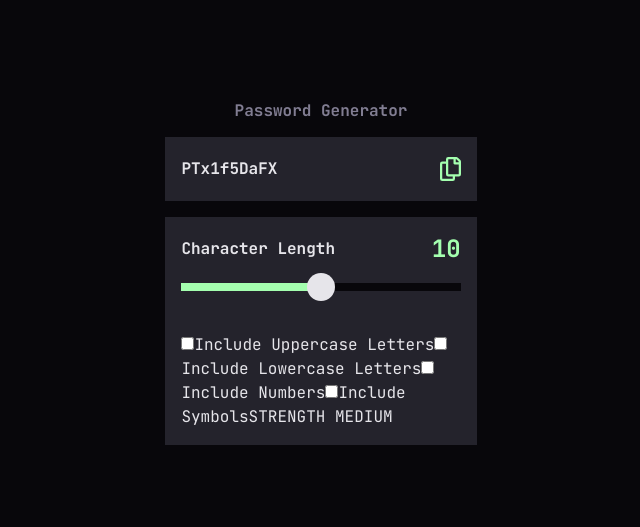
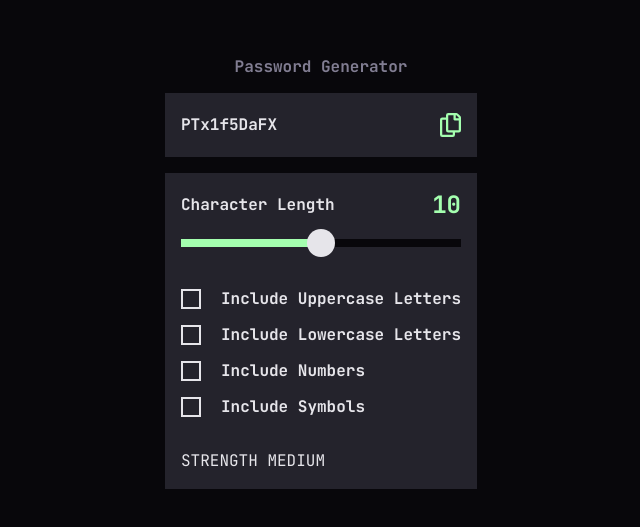
Before and after one commit to Tripouille/fm-password-generator-app, a Next.js app: page / in a window 1280 px wide. Shown: the part 127-654 px from the top of the page, without its empty margins (319-959 px from the left). Built offline with nearby package versions, Linux system fonts and the light colour scheme.

Commit message:
feat: create checkbox

```diff
--- a/package.json
+++ b/package.json
@@ -9,6 +9,7 @@
     "lint": "eslint . --ext .ts,.tsx"
   },
   "dependencies": {
+    "@radix-ui/react-checkbox": "1.0.3",
     "@radix-ui/react-slider": "1.1.1",
     "@total-typescript/ts-reset": "0.4.2",
     "@types/node": "18.15.11",
--- a/src/app/page.tsx
+++ b/src/app/page.tsx
@@ -1,10 +1,11 @@
 import { CharacterLengthSlider } from "@/components/CharacterLengthSlider";
+import { Checkbox } from "@/components/Checkbox";
 import { CopyToClipboardSVG } from "@/components/CopyToClipboardSVG";
 
 export default function Home() {
   return (
-    <article className="flex max-w-[21.45rem] flex-col items-center gap-4 px-4 py-16">
-      <h1 className=" font-bold leading-tight text-gray-base">
+    <article className="flex min-w-[21.45rem] flex-col items-center gap-4 px-4 py-16">
+      <h1 className="w-full text-center font-bold leading-tight text-gray-base">
         Password Generator
       </h1>
 
@@ -17,25 +18,27 @@ export default function Home() {
         <CopyToClipboardSVG />
       </output>
 
-      <form className="bg-gray-dark p-4" id="generate-password">
+      <form className="w-full bg-gray-dark p-4" id="generate-password">
         <CharacterLengthSlider />
 
-        <label>
-          <input id="include-uppercase-letters" type="checkbox" />
+        <div className="mb-8 flex flex-col gap-4 font-bold leading-tight">
+          <label className="flex items-center gap-5">
+            <Checkbox id="include-uppercase-letters" />
             Include Uppercase Letters
           </label>
-        <label>
-          <input id="include-lowercase-letters" type="checkbox" />
+          <label className="flex items-center gap-5">
+            <Checkbox id="include-lowercase-letters" />
             Include Lowercase Letters
           </label>
-        <label>
-          <input id="include-numbers" type="checkbox" />
+          <label className="flex items-center gap-5">
+            <Checkbox id="include-numbers" />
             Include Numbers
           </label>
-        <label>
-          <input id="include-symbols" type="checkbox" />
+          <label className="flex items-center gap-5">
+            <Checkbox id="include-symbols" />
             Include Symbols
           </label>
+        </div>
 
         <output
           id="strength-output"
--- /dev/null
+++ b/src/components/CheckSVG.tsx
@@ -0,0 +1,20 @@
+import { PropsWithClassName } from "@/utils/types";
+
+export const CheckSVG = ({ className }: PropsWithClassName) => {
+  return (
+    <svg
+      width="14"
+      height="12"
+      xmlns="http://www.w3.org/2000/svg"
+      className={className}
+    >
+      <title>Check mark</title>
+      <path
+        stroke="#18171F"
+        stroke-width="3"
+        fill="none"
+        d="M1 5.607 4.393 9l8-8"
+      />
+    </svg>
+  );
+};
--- /dev/null
+++ b/src/components/Checkbox.tsx
@@ -0,0 +1,23 @@
+"use client";
+import { PropsWithClassName } from "@/utils/types";
+import * as RadixCheckbox from "@radix-ui/react-checkbox";
+import { ComponentProps } from "react";
+import { CheckSVG } from "./CheckSVG";
+
+export const Checkbox = ({
+  className,
+  ...props
+}: PropsWithClassName<ComponentProps<typeof RadixCheckbox.Root>>) => {
+  return (
+    <RadixCheckbox.Root
+      className={`h-5 w-5 border-2 border-cream data-[state=checked]:border-green data-[state=checked]:bg-green ${
+        className ?? ""
+      }`}
+      {...props}
+    >
+      <RadixCheckbox.Indicator className="grid h-full place-items-center">
+        <CheckSVG />
+      </RadixCheckbox.Indicator>
+    </RadixCheckbox.Root>
+  );
+};
--- a/src/components/Slider.tsx
+++ b/src/components/Slider.tsx
@@ -9,7 +9,7 @@ export const Slider = ({
 }: PropsWithClassName<ComponentProps<typeof RadixSlider.Root>>) => {
   return (
     <RadixSlider.Root
-      className={`relative flex h-7 w-full items-center ${className}`}
+      className={`relative flex h-7 w-full items-center ${className ?? ""}`}
       {...props}
     >
       <RadixSlider.Track className="relative h-2 w-full flex-grow bg-gray-darkest">
```
Also changed, not shown: 1 other file (tests, documents, lock files or other folders). Lines whose indentation alone changed are shown as unchanged.
